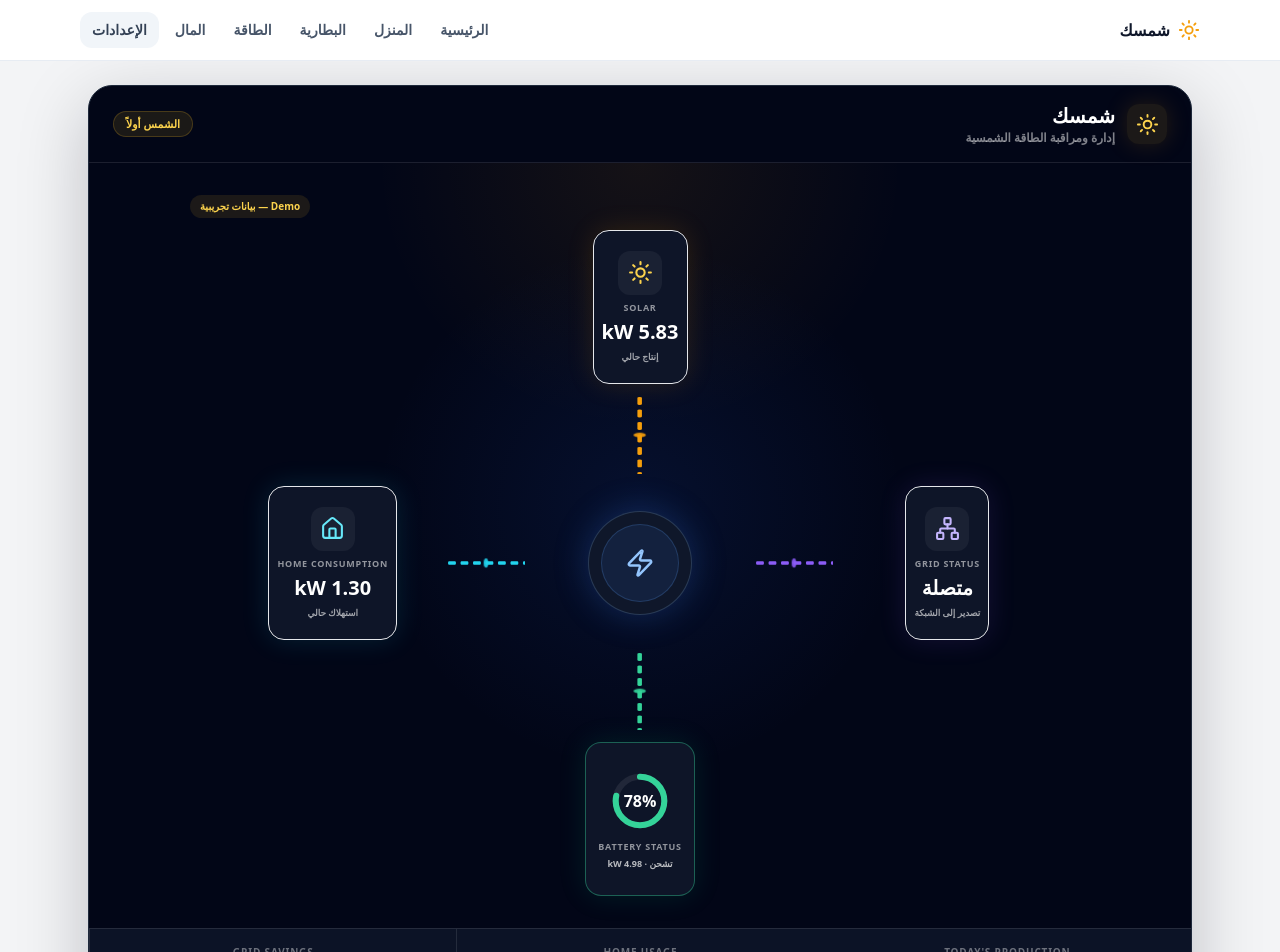
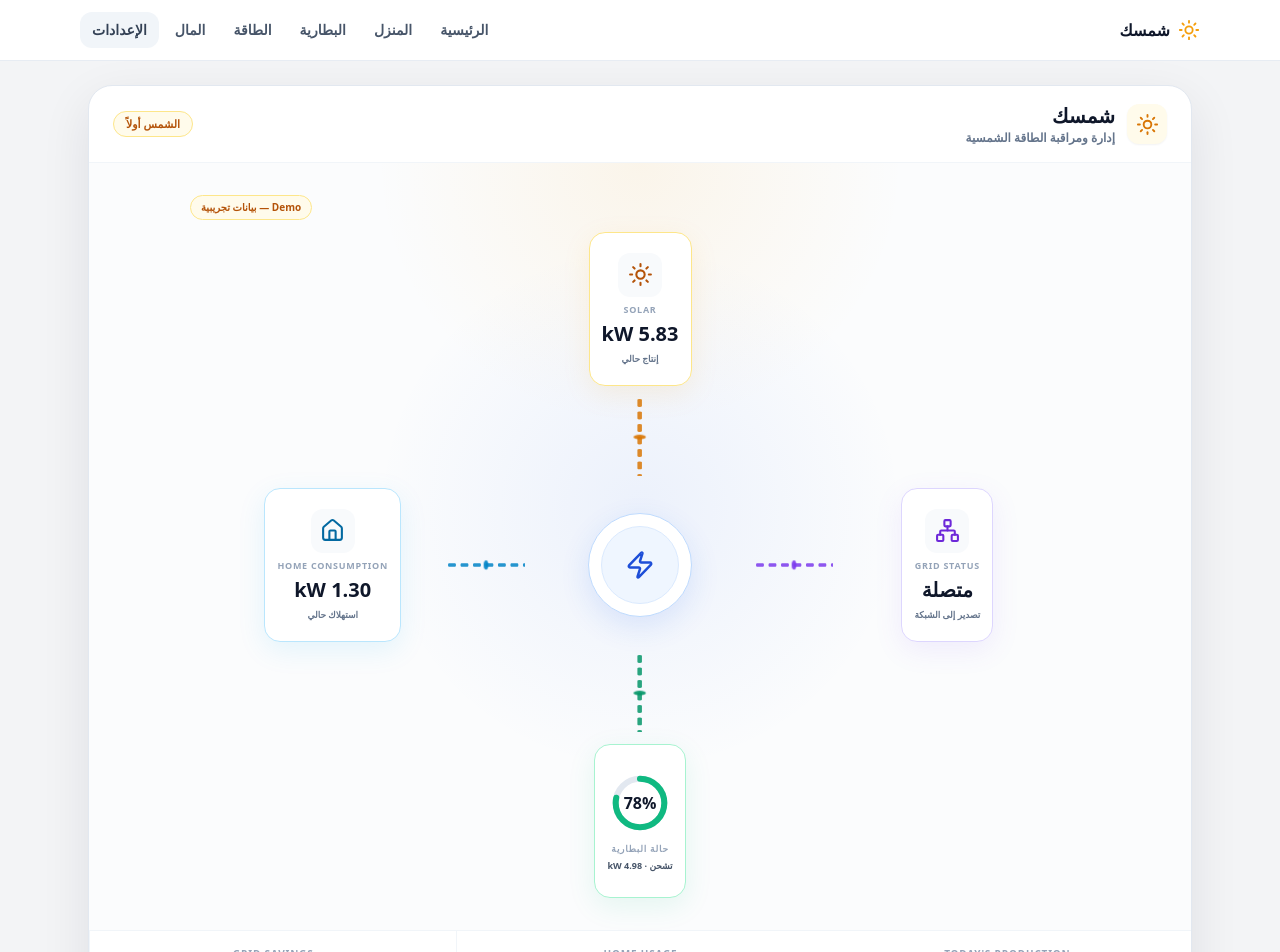
Before and after one commit to mahmoudbir-glitch/Shamsak, a Next.js app: page / in a window 1280 px wide. Shown: the top 952 px of the page. Built offline with nearby package versions, Linux system fonts and the light colour scheme.

Commit message:
style: convert solar hero to light theme

```diff
--- a/src/components/solar-hero.tsx
+++ b/src/components/solar-hero.tsx
@@ -37,47 +37,102 @@ function FlowLine({
   const [x2, y2] = to.split(",");
 
   return (
-    <svg aria-hidden="true" className="pointer-events-none h-full w-full" viewBox="0 0 100 100" preserveAspectRatio="none">
-      <line x1={x1} y1={y1} x2={x2} y2={y2} stroke={color} strokeWidth="2.2" strokeDasharray="8 8" strokeLinecap="round" opacity={active ? 1 : 0.2} style={active ? { animation: "dash 1.4s linear infinite" } : undefined} />
+    <svg
+      aria-hidden="true"
+      className="pointer-events-none h-full w-full"
+      viewBox="0 0 100 100"
+      preserveAspectRatio="none"
+    >
+      <line
+        x1={x1}
+        y1={y1}
+        x2={x2}
+        y2={y2}
+        stroke={color}
+        strokeWidth="2.2"
+        strokeDasharray="8 8"
+        strokeLinecap="round"
+        opacity={active ? 0.85 : 0.22}
+        style={active ? { animation: "dash 1.4s linear infinite" } : undefined}
+      />
       {active && <circle cx="50" cy="50" r="3" fill={color} className="animate-pulse" />}
     </svg>
   );
 }
 
 const nodeTones = {
-  solar: "border-amber-400/40 bg-slate-900/95 text-amber-300 shadow-[0_0_28px_rgba(245,158,11,.14)]",
-  home: "border-cyan-400/40 bg-slate-900/95 text-cyan-300 shadow-[0_0_28px_rgba(34,211,238,.14)]",
-  battery: "border-emerald-400/40 bg-slate-900/95 text-emerald-300 shadow-[0_0_28px_rgba(16,185,129,.14)]",
-  grid: "border-violet-400/40 bg-slate-900/95 text-violet-300 shadow-[0_0_28px_rgba(139,92,246,.14)]",
+  solar: "border-amber-200 bg-white text-amber-700 shadow-[0_8px_28px_rgba(245,158,11,.10)]",
+  home: "border-sky-200 bg-white text-sky-700 shadow-[0_8px_28px_rgba(14,165,233,.10)]",
+  battery: "border-emerald-200 bg-white text-emerald-700 shadow-[0_8px_28px_rgba(16,185,129,.10)]",
+  grid: "border-violet-200 bg-white text-violet-700 shadow-[0_8px_28px_rgba(139,92,246,.10)]",
 } as const;
 
-function Node({ title, value, subtitle, icon, tone }: { title: string; value: string; subtitle: string; icon: React.ReactNode; tone: keyof typeof nodeTones }) {
+function Node({
+  title,
+  value,
+  subtitle,
+  icon,
+  tone,
+}: {
+  title: string;
+  value: string;
+  subtitle: string;
+  icon: React.ReactNode;
+  tone: keyof typeof nodeTones;
+}) {
   return (
-    <div className={`relative z-20 box-border flex h-[112px] w-full max-w-[104px] flex-col items-center justify-center rounded-2xl border p-2 text-center backdrop-blur transition-transform duration-300 hover:-translate-y-0.5 sm:h-[154px] sm:max-w-[158px] sm:p-3${nodeTones[tone]}`}>
-      <div className="flex h-10 w-10 items-center justify-center rounded-xl bg-white/5 sm:h-11 sm:w-11">{icon}</div>
-      <p className="mt-1.5 text-[9px] font-bold tracking-[0.08em] text-white/55">{title}</p>
-      <p className="mt-1 text-base font-black text-white sm:text-xl">{value}</p>
-      <p className="mt-1 text-[9px] font-bold text-white/60">{subtitle}</p>
+    <div
+      className={`relative z-20 box-border flex h-[112px] w-full max-w-[104px] flex-col items-center justify-center rounded-2xl border p-2 text-center backdrop-blur transition-transform duration-300 hover:-translate-y-0.5 sm:h-[154px] sm:max-w-[158px] sm:p-3 ${nodeTones[tone]}`}
+    >
+      <div className="flex h-10 w-10 items-center justify-center rounded-xl bg-slate-50 sm:h-11 sm:w-11">
+        {icon}
+      </div>
+      <p className="mt-1.5 text-[9px] font-bold tracking-[0.08em] text-slate-400">{title}</p>
+      <p className="mt-1 text-base font-black text-slate-900 sm:text-xl">{value}</p>
+      <p className="mt-1 text-[9px] font-bold text-slate-500">{subtitle}</p>
     </div>
   );
 }
 
-function BatteryNode({ soc, state, power }: { soc: number; state: ReturnType<typeof batteryState>; power: number }) {
+function BatteryNode({
+  soc,
+  state,
+  power,
+}: {
+  soc: number;
+  state: ReturnType<typeof batteryState>;
+  power: number;
+}) {
   const safe = Math.min(100, Math.max(0, soc));
   const radius = 28;
   const circumference = 2 * Math.PI * radius;
 
   return (
-    <div className="relative z-20 box-border flex h-[112px] w-full max-w-[104px] flex-col items-center justify-center rounded-2xl border border-emerald-400/40 bg-slate-900/95 p-2 text-center text-emerald-300 shadow-[0_0_28px_rgba(16,185,129,.14)] backdrop-blur transition-transform duration-300 hover:-translate-y-0.5 sm:h-[154px] sm:max-w-[158px] sm:p-3">
+    <div className="relative z-20 box-border flex h-[112px] w-full max-w-[104px] flex-col items-center justify-center rounded-2xl border border-emerald-200 bg-white p-2 text-center text-emerald-700 shadow-[0_8px_28px_rgba(16,185,129,.10)] backdrop-blur transition-transform duration-300 hover:-translate-y-0.5 sm:h-[154px] sm:max-w-[158px] sm:p-3">
       <div className="relative h-[66px] w-[66px] shrink-0" aria-label={`نسبة البطارية ${safe}%`}>
         <svg className="-rotate-90" viewBox="0 0 76 76" aria-hidden="true">
-          <circle cx="38" cy="38" r={radius} fill="none" stroke="rgba(255,255,255,.08)" strokeWidth="7" />
-          <circle cx="38" cy="38" r={radius} fill="none" stroke="#34d399" strokeWidth="7" strokeLinecap="round" strokeDasharray={circumference} strokeDashoffset={circumference * (1 - safe / 100)} className="transition-all duration-700" />
+          <circle cx="38" cy="38" r={radius} fill="none" stroke="#e2e8f0" strokeWidth="7" />
+          <circle
+            cx="38"
+            cy="38"
+            r={radius}
+            fill="none"
+            stroke="#10b981"
+            strokeWidth="7"
+            strokeLinecap="round"
+            strokeDasharray={circumference}
+            strokeDashoffset={circumference * (1 - safe / 100)}
+            className="transition-all duration-700"
+          />
         </svg>
-        <span className="absolute inset-0 flex items-center justify-center text-base font-black text-white">{safe}%</span>
+        <span className="absolute inset-0 flex items-center justify-center text-base font-black text-slate-900">
+          {safe}%
+        </span>
       </div>
-      <p className="mt-1.5 text-[9px] font-bold tracking-[0.08em] text-white/55">BATTERY STATUS</p>
-      <p className="mt-1 text-[9px] font-bold text-white/70">{batteryStateLabel(state)} · {kw(power)} kW</p>
+      <p className="mt-1.5 text-[9px] font-bold tracking-[0.08em] text-slate-400">حالة البطارية</p>
+      <p className="mt-1 text-[9px] font-bold text-slate-600">
+        {batteryStateLabel(state)} · {kw(power)} kW
+      </p>
     </div>
   );
 }
@@ -85,11 +140,15 @@ function BatteryNode({ soc, state, power }: { soc: number; state: ReturnType<typ
 export function SolarHero({ data }: SolarHeroProps) {
   if (!data) {
     return (
-      <section aria-label="شمسك - تدفق الطاقة" className="overflow-hidden rounded-3xl border border-slate-800 bg-slate-950 shadow-xl">
+      <section
+        aria-label="شمسك - تدفق الطاقة"
+        className="overflow-hidden rounded-3xl border border-slate-200 bg-white shadow-[0_12px_40px_rgba(15,23,42,.08)]"
+      >
         <div className="flex min-h-[390px] items-center justify-center p-6">
           <div className="text-center">
-            <Sun className="mx-auto animate-pulse text-amber-400" size={36} aria-hidden="true" />
-            <p className="mt-3 font-bold text-white">جارٍ تحميل بيانات الطاقة…</p>
+            <Sun className="mx-auto animate-pulse text-amber-500" size={36} aria-hidden="true" />
+            <p className="mt-3 font-bold text-slate-800">جارٍ تحميل بيانات الطاقة…</p>
+            <p className="mt-1 text-xs text-slate-500">يرجى الانتظار لحظة</p>
           </div>
         </div>
       </section>
@@ -104,54 +163,133 @@ export function SolarHero({ data }: SolarHeroProps) {
   const solarActive = data.solarPowerW > 50;
 
   return (
-    <section aria-labelledby="solar-hero-title" className="overflow-hidden rounded-3xl border border-slate-800 bg-slate-950 shadow-[0_20px_70px_rgba(2,6,23,.22)]">
-      <div className="flex items-center justify-between gap-3 border-b border-white/10 px-4 py-4 sm:px-6">
+    <section
+      aria-labelledby="solar-hero-title"
+      className="overflow-hidden rounded-3xl border border-slate-200 bg-white shadow-[0_16px_50px_rgba(15,23,42,.09)]"
+    >
+      <div className="flex items-center justify-between gap-3 border-b border-slate-100 px-4 py-4 sm:px-6">
         <div className="flex items-center gap-3">
-          <div className="flex h-10 w-10 items-center justify-center rounded-xl bg-amber-400/10 text-amber-300 shadow-[0_0_24px_rgba(245,158,11,.16)]"><Sun size={23} aria-hidden="true" /></div>
-          <div><h2 id="solar-hero-title" className="text-xl font-black text-white">شمسك</h2><p className="text-xs font-semibold text-white/50">إدارة ومراقبة الطاقة الشمسية</p></div>
+          <div className="flex h-10 w-10 items-center justify-center rounded-xl bg-amber-50 text-amber-600 shadow-sm">
+            <Sun size={23} aria-hidden="true" />
+          </div>
+          <div>
+            <h2 id="solar-hero-title" className="text-xl font-black text-slate-900">
+              شمسك
+            </h2>
+            <p className="text-xs font-semibold text-slate-500">إدارة ومراقبة الطاقة الشمسية</p>
+          </div>
         </div>
-        <span className="rounded-full border border-amber-400/20 bg-amber-400/10 px-3 py-1 text-[11px] font-bold text-amber-300">الشمس أولاً</span>
+        <span className="rounded-full border border-amber-200 bg-amber-50 px-3 py-1 text-[11px] font-bold text-amber-700">
+          الشمس أولاً
+        </span>
       </div>
 
-      <div className="relative overflow-hidden px-3 py-6 sm:px-6 sm:py-8">
-        <div className="absolute inset-0 bg-[radial-gradient(circle_at_50%_45%,rgba(37,99,235,.11),transparent_38%),radial-gradient(circle_at_50%_0%,rgba(245,158,11,.08),transparent_28%)]" />
+      <div className="relative overflow-hidden bg-slate-50/60 px-3 py-6 sm:px-6 sm:py-8">
+        <div className="absolute inset-0 bg-[radial-gradient(circle_at_50%_45%,rgba(37,99,235,.07),transparent_38%),radial-gradient(circle_at_50%_0%,rgba(245,158,11,.08),transparent_28%)]" />
         <div className="relative mx-auto max-w-[900px]">
           <div className="mb-3 flex justify-end">
-            <span className={`rounded-full px-2.5 py-1 text-[10px] font-bold ${data.source === "demo" ? "bg-amber-400/10 text-amber-300" : "bg-emerald-400/10 text-emerald-300"}`}>
+            <span
+              className={`rounded-full border px-2.5 py-1 text-[10px] font-bold ${
+                data.source === "demo"
+                  ? "border-amber-200 bg-amber-50 text-amber-700"
+                  : "border-emerald-200 bg-emerald-50 text-emerald-700"
+              }`}
+            >
               {data.source === "demo" ? "Demo — بيانات تجريبية" : "Live — بيانات حية"}
             </span>
           </div>
 
           <div className="mx-auto box-border grid w-full max-w-[820px] grid-cols-[minmax(0,1fr)_20px_64px_20px_minmax(0,1fr)] grid-rows-[auto_38px_auto_38px_auto] items-center justify-items-center gap-1 overflow-visible sm:grid-cols-[minmax(158px,1fr)_78px_minmax(110px,1fr)_78px_minmax(158px,1fr)] sm:grid-rows-[auto_78px_auto_78px_auto] sm:gap-3">
-            <div className="col-start-3 row-start-1"><Node tone="solar" title="SOLAR" value={`${kw(data.solarPowerW)} kW`} subtitle={solarActive ? "إنتاج حالي" : "لا إنتاج حاليًا"} icon={<Sun size={25} />} /></div>
-            <div className="col-start-3 row-start-2 row-span-1 flex h-full w-full items-center justify-center"><FlowLine direction="down" active={solarActive} color="#f59e0b" /></div>
-            <div className="col-start-1 row-start-3"><Node tone="grid" title="GRID STATUS" value={data.gridConnected ? "متصلة" : "مقطوعة"} subtitle={!data.gridConnected ? "لا يوجد اتصال" : gridLabel(data.gridPowerW, true)} icon={<Network size={25} />} /></div>
-            <div className="col-start-2 row-start-3 flex h-full w-full items-center justify-center"><FlowLine direction="right" active={gridImport || gridExport} color="#8b5cf6" /></div>
-            <div className="col-start-3 row-start-3 flex h-[88px] w-[88px] items-center justify-center rounded-full border border-blue-300/20 bg-slate-900 shadow-[0_0_35px_rgba(59,130,246,.25)] sm:h-[104px] sm:w-[104px]">
-              <div className="flex h-[66px] w-[66px] items-center justify-center rounded-full border border-blue-400/20 bg-blue-500/10 sm:h-[78px] sm:w-[78px]"><Zap className="text-blue-300" size={30} aria-hidden="true" /></div>
+            <div className="col-start-3 row-start-1">
+              <Node
+                tone="solar"
+                title="SOLAR"
+                value={`${kw(data.solarPowerW)} kW`}
+                subtitle={solarActive ? "إنتاج حالي" : "لا إنتاج حاليًا"}
+                icon={<Sun size={25} />}
+              />
             </div>
-            <div className="col-start-4 row-start-3 flex h-full w-full items-center justify-center"><FlowLine direction="right" active={data.homePowerW > 50} color="#22d3ee" /></div>
-            <div className="col-start-5 row-start-3"><Node tone="home" title="HOME CONSUMPTION" value={`${kw(data.homePowerW)} kW`} subtitle="استهلاك حالي" icon={<Home size={25} />} /></div>
-            <div className="col-start-3 row-start-4 flex h-full w-full items-center justify-center"><FlowLine direction="down" active={charging || discharging} color="#34d399" /></div>
-            <div className="col-start-3 row-start-5"><BatteryNode soc={data.batterySoc} state={state} power={data.batteryPowerW} /></div>
+
+            <div className="col-start-3 row-start-2 row-span-1 flex h-full w-full items-center justify-center">
+              <FlowLine direction="down" active={solarActive} color="#d97706" />
+            </div>
+
+            <div className="col-start-1 row-start-3">
+              <Node
+                tone="grid"
+                title="GRID STATUS"
+                value={data.gridConnected ? "متصلة" : "مقطوعة"}
+                subtitle={!data.gridConnected ? "لا يوجد اتصال" : gridLabel(data.gridPowerW, true)}
+                icon={<Network size={25} />}
+              />
+            </div>
+
+            <div className="col-start-2 row-start-3 flex h-full w-full items-center justify-center">
+              <FlowLine direction="right" active={gridImport || gridExport} color="#7c3aed" />
+            </div>
+
+            <div className="col-start-3 row-start-3 flex h-[88px] w-[88px] items-center justify-center rounded-full border border-blue-200 bg-white shadow-[0_10px_30px_rgba(37,99,235,.12)] sm:h-[104px] sm:w-[104px]">
+              <div className="flex h-[66px] w-[66px] items-center justify-center rounded-full border border-blue-100 bg-blue-50 sm:h-[78px] sm:w-[78px]">
+                <Zap className="text-blue-700" size={30} aria-hidden="true" />
+              </div>
+            </div>
+
+            <div className="col-start-4 row-start-3 flex h-full w-full items-center justify-center">
+              <FlowLine direction="right" active={data.homePowerW > 50} color="#0284c7" />
+            </div>
+
+            <div className="col-start-5 row-start-3">
+              <Node
+                tone="home"
+                title="HOME CONSUMPTION"
+                value={`${kw(data.homePowerW)} kW`}
+                subtitle="استهلاك حالي"
+                icon={<Home size={25} />}
+              />
+            </div>
+
+            <div className="col-start-3 row-start-4 flex h-full w-full items-center justify-center">
+              <FlowLine direction="down" active={charging || discharging} color="#059669" />
+            </div>
+
+            <div className="col-start-3 row-start-5">
+              <BatteryNode soc={data.batterySoc} state={state} power={data.batteryPowerW} />
+            </div>
           </div>
         </div>
       </div>
 
-      <div className="grid grid-cols-3 divide-x divide-white/10 border-t border-white/10 bg-slate-900/80">
-        <Stat label="TODAY'S PRODUCTION" value={kwh(data.todayProductionKWh)} unit="kWh" tone="text-cyan-300" />
-        <Stat label="HOME USAGE" value={kwh(data.todayHomeUsageKWh)} unit="kWh" tone="text-blue-300" />
-        <Stat label="GRID SAVINGS" value={data.todayGridSavings == null ? "—" : data.todayGridSavings.toFixed(2)} unit={data.todayGridSavings == null ? "" : "$"} tone="text-amber-300" />
+      <div className="grid grid-cols-3 divide-x divide-slate-100 border-t border-slate-100 bg-white">
+        <Stat label="TODAY'S PRODUCTION" value={kwh(data.todayProductionKWh)} unit="kWh" tone="text-amber-700" />
+        <Stat label="HOME USAGE" value={kwh(data.todayHomeUsageKWh)} unit="kWh" tone="text-blue-700" />
+        <Stat
+          label="GRID SAVINGS"
+          value={data.todayGridSavings == null ? "—" : data.todayGridSavings.toFixed(2)}
+          unit={data.todayGridSavings == null ? "" : "$"}
+          tone="text-emerald-700"
+        />
       </div>
     </section>
   );
 }
 
-function Stat({ label, value, unit, tone }: { label: string; value: string; unit: string; tone: string }) {
+function Stat({
+  label,
+  value,
+  unit,
+  tone,
+}: {
+  label: string;
+  value: string;
+  unit: string;
+  tone: string;
+}) {
   return (
     <div className="min-w-0 px-2 py-4 text-center sm:px-4">
-      <p className="truncate text-[8px] font-bold tracking-[0.08em] text-white/40 sm:text-[10px]">{label}</p>
-      <p className={`mt-1 text-lg font-black ${tone} sm:text-2xl`}>{value} <span className="text-[10px] font-bold text-white/45">{unit}</span></p>
+      <p className="truncate text-[8px] font-bold tracking-[0.08em] text-slate-400 sm:text-[10px]">{label}</p>
+      <p className={`mt-1 text-lg font-black ${tone} sm:text-2xl`}>
+        {value} <span className="text-[10px] font-bold text-slate-400">{unit}</span>
+      </p>
     </div>
   );
 }
```
